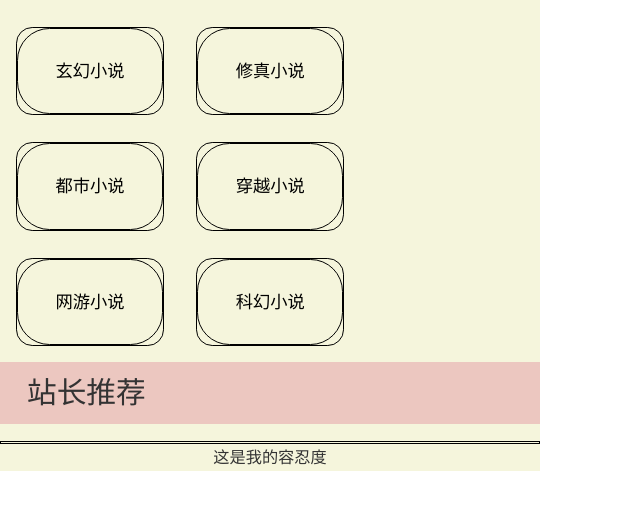
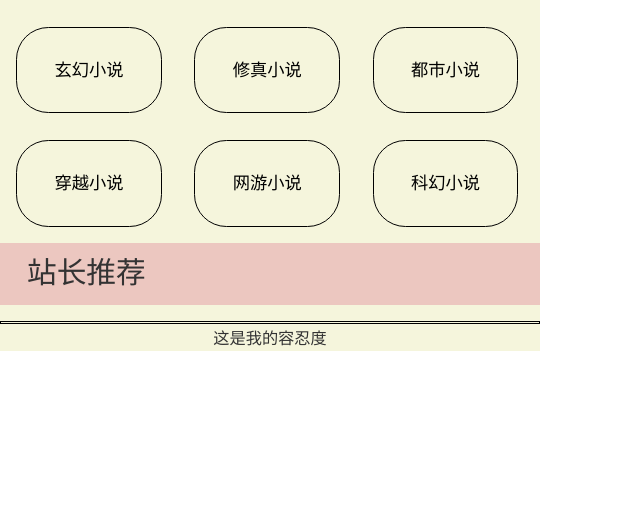
Before and after one commit to molincheng/molincheng.github.io, a plain HTML site: page index_novel.html in a window 1280 px wide. Shown: the whole page, without its empty margins (0-640 px from the left). Drawn offline with Linux system fonts and the light colour scheme; no server answers.

Commit message:
20191129

```diff
--- a/css/index.css
+++ b/css/index.css
@@ -28,7 +28,6 @@ body{
     color: black;
     text-decoration: none;
     border-radius: .3rem;
-    border: .01rem solid;
 }
 .Home .border::before {
     border-color: black;
```
Also changed, not shown: Fantasy.html (+1 -0 lines), Fantasy_content.html (+1 -0 lines).
